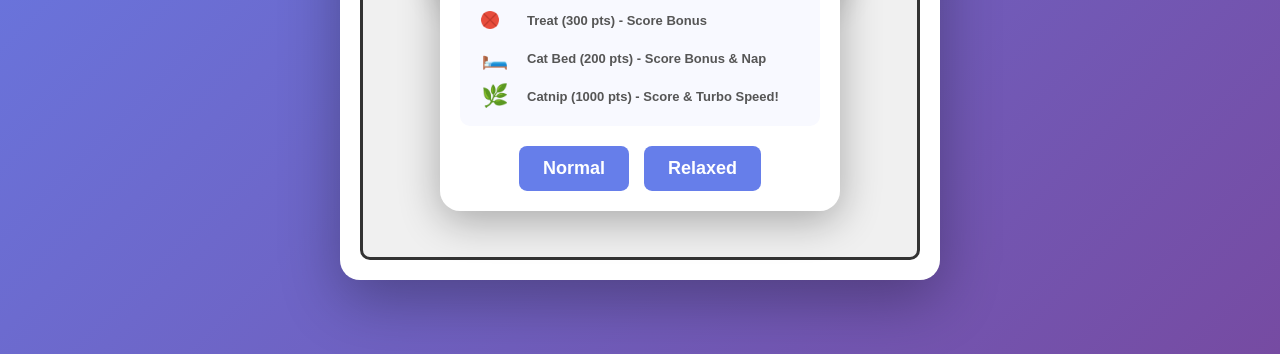
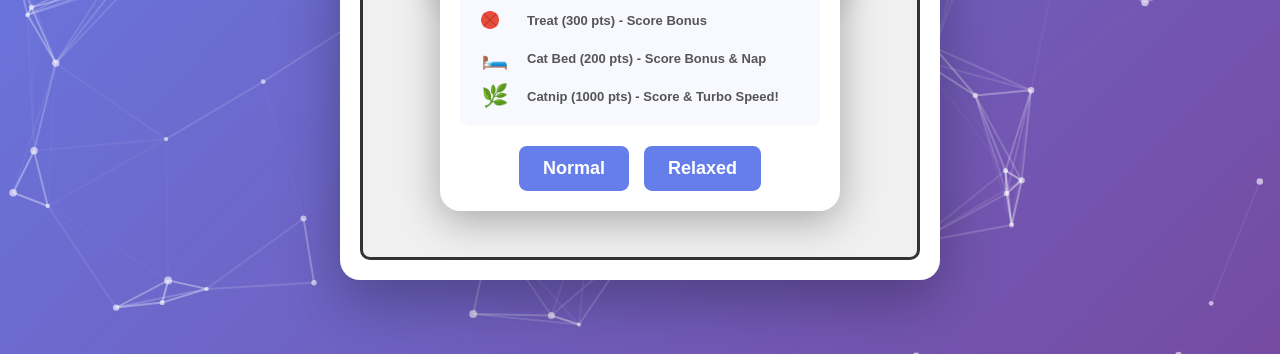
Before and after one commit to cs9000/kittycade, a plain HTML site: page index.html in a window 1280 px wide. Shown: the part 446-800 px from the top of the page. Drawn offline with nearby package versions, Linux system fonts and the light colour scheme.

Commit message:
Particles in the background!

```diff
--- a/index.html
+++ b/index.html
@@ -5,8 +5,10 @@
     <meta name="viewport" content="width=device-width, initial-scale=1.0">
     <title>Kittycade</title>
     <link rel="stylesheet" href="style.css">
+    <script src="https://cdn.jsdelivr.net/npm/tsparticles-slim@latest/tsparticles.slim.bundle.min.js"></script>
 </head>
 <body>
+    <div id="tsparticles"></div>
     <div id="main-content-wrapper">
         <div id="gameContainer">
             <div id="ui">
--- a/main.js
+++ b/main.js
@@ -1,4 +1,5 @@
 let logicLoopId = null;
+let particleContainer = null;
 let animationFrameId = null;
 let mouseLogicId = null;
 let featherTimerId = null;
@@ -162,6 +163,11 @@ window.initGame = function(baseSpeed = 200) {
     game.started = true;
     game.lastFrameTime = performance.now(); // Initialize for logic updates
     game.lastRenderTime = performance.now(); // Initialize for rendering updates
+
+    if (particleContainer) {
+        updateParticleSpeed(1);
+    }
+
     spawnFood();
     updateUI();
     draw();
@@ -285,6 +291,7 @@ window.checkLevelUp = function() {
     const threshold = game.level * 5000;
     if (game.score >= threshold) {
         game.level++;
+        updateParticleSpeed(1 + (game.level - 1) * 0.9);
         playSound('yay');
         game.baseSpeed = Math.max(50, game.initialSpeed - (game.level - 1) * 15);
         game.speed = game.baseSpeed;
@@ -418,6 +425,7 @@ document.addEventListener('DOMContentLoaded', () => {
     initInput();
     createLitterTexture();
     drawLegendItems();
+    initParticles();
 
     preloadSounds().then(() => {
         // Sounds loaded, hide loading and show click to start overlay
@@ -439,3 +447,83 @@ document.addEventListener('DOMContentLoaded', () => {
         window.playIntroSound();
     });
 });
+
+async function initParticles() {
+    // tsParticles is loaded globally via the script tag in index.html
+    if (typeof tsParticles === "undefined") {
+        console.error("tsParticles not loaded. Check the script tag in index.html.");
+        return;
+    }
+
+    particleContainer = await tsParticles.load({
+        id: "tsparticles",
+        options: {
+            particles: {
+                number: {
+                    value: 80,
+                    density: {
+                        enable: true,
+                        area: 800
+                    },
+                },
+                color: {
+                    value: "#ffffff",
+                },
+                shape: {
+                    type: "circle",
+                },
+                opacity: {
+                    value: 0.6,
+                },
+                size: {
+                    value: { min: 2, max: 4 },
+                },
+                links: {
+                    enable: true,
+                    distance: 150,
+                    color: "#ffffff",
+                    opacity: 0.5,
+                    width: 2,
+                },
+                move: {
+                    enable: true,
+                    speed: 1,
+                    direction: "none",
+                    random: true,
+                    straight: false,
+                    outModes: {
+                        default: "out"
+                    },
+                },
+            },
+            interactivity: {
+                detectsOn: "window",
+                events: {
+                    onHover: {
+                        enable: false,
+                        mode: "repulse",
+                    },
+                    onClick: {
+                        enable: false,
+                        mode: "push",
+                    },
+                    resize: true,
+                },
+            },
+            detectRetina: true,
+            background: {
+                color: {
+                    value: "transparent"
+                }
+            }
+        },
+    });
+}
+
+function updateParticleSpeed(speed) {
+    if (particleContainer) {
+        const options = particleContainer.options;
+        options.particles.move.speed = speed;
+        particleContainer.refresh();
+    }
+}
--- a/style.css
+++ b/style.css
@@ -334,3 +334,12 @@ button:hover { background: #5568d3; }
         font-size: 16px;
     }
 }
+
+#tsparticles {
+    position: fixed;
+    top: 0;
+    left: 0;
+    width: 100%;
+    height: 100%;
+    z-index: -1;
+}
```
